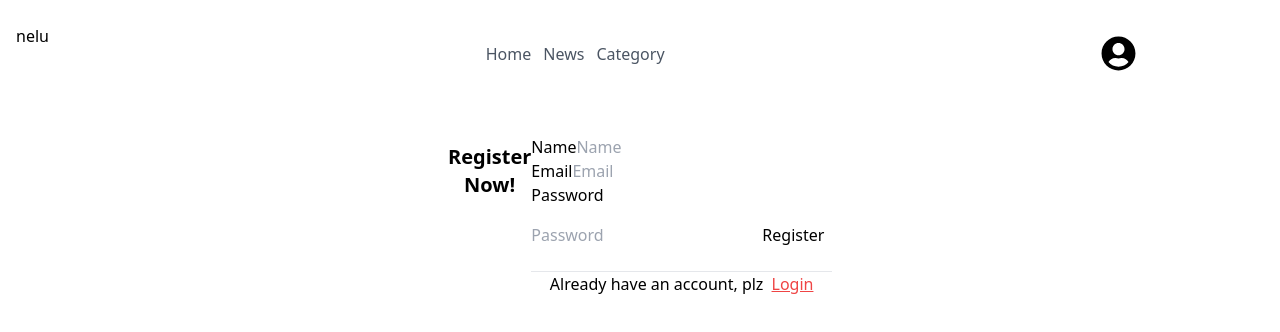
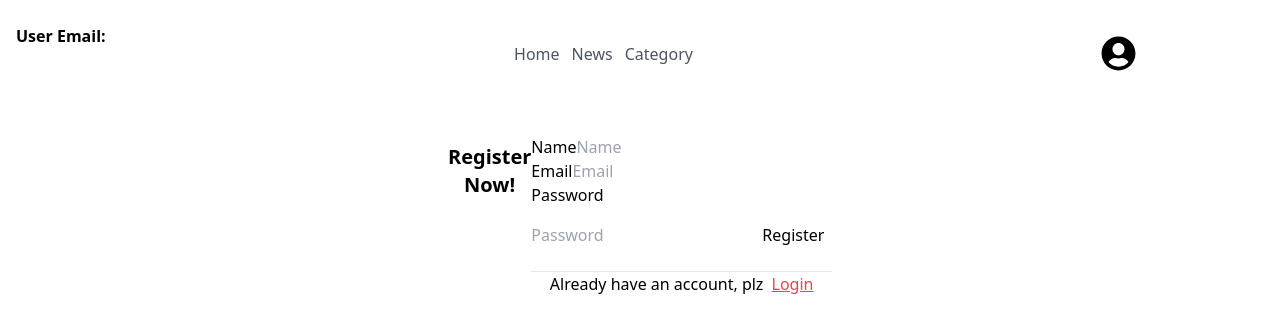
Before and after one commit to bidduthosen/dragos-news-auth, a React (Vite) app: page /auth/register in a window 1280 px wide. Shown: the top 332 px of the page. Built offline with nearby package versions, Linux system fonts and the light colour scheme; no server answers.

Commit message:
create user with email and password on firebase

```diff
--- a/src/AuthProvider/AuthProvider.jsx
+++ b/src/AuthProvider/AuthProvider.jsx
@@ -1,12 +1,27 @@
-import  { createContext } from 'react';
+import { createContext, useEffect, useState } from 'react';
+import { createUserWithEmailAndPassword, onAuthStateChanged } from 'firebase/auth';
+import authentication from '../Firebase/firebase.init';
 
 export const AuthContext = createContext(null);
 
-const AuthProvider = ({children}) => {
+const AuthProvider = ({ children }) => {
+
+    const [user, setUser] = useState(null);
+
+    const createUser = (email, pass) => {
+        return createUserWithEmailAndPassword(authentication, email, pass);
+    }
+
+    useEffect(() => {
+        const unSubsribe = onAuthStateChanged(authentication, currentUser => {
+            setUser(currentUser);
+        })
+        return () => unSubsribe()
+    }, [])
 
     const authInfo = {
-        name: 'nelu',
-        age: 39,
+        user,
+        createUser
     }
     return (
         <AuthContext.Provider value={authInfo}>
--- a/src/Firebase/firebase.init.js
+++ b/src/Firebase/firebase.init.js
@@ -17,5 +17,5 @@ const firebaseConfig = {
 // Initialize Firebase
 const app = initializeApp(firebaseConfig);
 
-const auth = getAuth(app);
-export default auth;
+const authentication = getAuth(app);
+export default authentication;
--- a/src/Shared/Navbar.jsx
+++ b/src/Shared/Navbar.jsx
@@ -5,11 +5,12 @@ import { AuthContext } from '../AuthProvider/AuthProvider';
 
 const Navbar = () => {
 
-    const {name} = useContext(AuthContext);
+    const {user} = useContext(AuthContext);
+
     return (
         <div className='flex justify-between items-center gap-2 space-y-9'>
             <div className="navleft">
-                <h4>{ name && name }</h4>
+                <h4 className='font-semibold'>User Email: { user && user?.email }</h4>
             </div>
             <div className=" link  space-x-3 no-underline">
                 <NavLink className='space-x-3 text-gray-600 hover:text-black' to={'/'}>Home</NavLink>
--- a/src/components/SignUp.jsx
+++ b/src/components/SignUp.jsx
@@ -1,14 +1,23 @@
-import React from 'react';
+import { useContext } from 'react';
 import { Link } from 'react-router-dom';
+import { AuthContext } from '../AuthProvider/AuthProvider';
 
 const SignUp = () => {
+    const {createUser} = useContext(AuthContext);
     const handleRegister = (e) =>{
         e.preventDefault()
         const form = new FormData(e.target)
         const name = form.get('name')
         const email = form.get('email')
         const password = form.get('password')
-        console.log({name, email, password})
+        createUser(email, password)
+        .then(res =>{
+            console.log(res.user);
+            e.target.reset()
+        })
+        .catch(err =>{
+            console.log(err.massage)
+        })
     }
     return (
         <div className="card  flex mx-auto mt-16  w-full max-w-sm  ">
```
